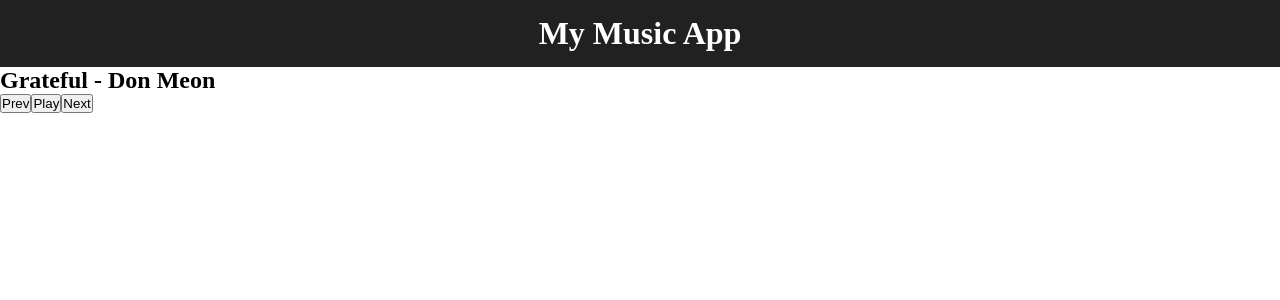
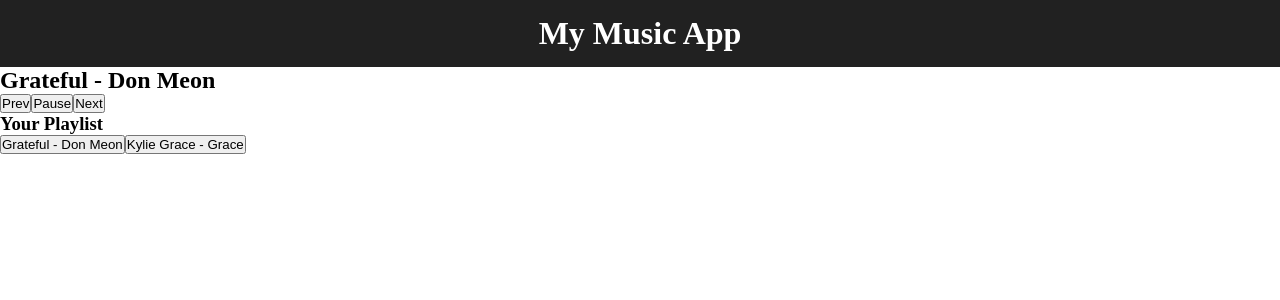
Before and after one commit to tofmat/music-app, a Vue app: page / in a window 1280 px wide. Both pictures are taken after a click on the button "Play". Shown: the top 300 px of the page. Built offline with nearby package versions, Linux system fonts and the light colour scheme.

Commit message:
added the playlists

```diff
--- a/src/App.vue
+++ b/src/App.vue
@@ -9,9 +9,15 @@
         <div class="controls">
           <button class="prev">Prev</button>
           <button class="play" v-if="!isPlaying" @click="play">Play</button>
-          <button class="pause" v-else @click="pause">Pause</button>
+          <button class="pause" @click="pause" v-else>Pause</button>
           <button class="next">Next</button>
         </div>
+      </section>
+      <section class="playlist">
+        <h3>Your Playlist</h3>
+        <button v-for="song in songs" :key="song" @click="play(song)" :class="(song.src == current.src) ? 'song playing' : 'song'">
+          {{ song.title}} - {{song.artist}}
+        </button>
       </section>
     </main>
   </div>
@@ -21,10 +27,10 @@
 
 export default {
   name: 'App',
-  isPlaying: false,
   data () {
     return{
       current: { },
+      isPlaying: false,
       index: 0,
       songs: [
         {
@@ -42,18 +48,17 @@ export default {
     }
   },
   methods: {
-    play(song) {
+    play (song) {
       if (typeof song.src != "undefined") {
         this.current = song;
         this.player.src = this.current.src;
       }
-
       this.player.play();
-      this.isPlaying = false;
+      this.isPlaying = true;
     },
     pause () {
       this.player.pause();
-      this.isPlaying = true;
+      this.isPlaying = false;
     }
   },
   created () {
```
